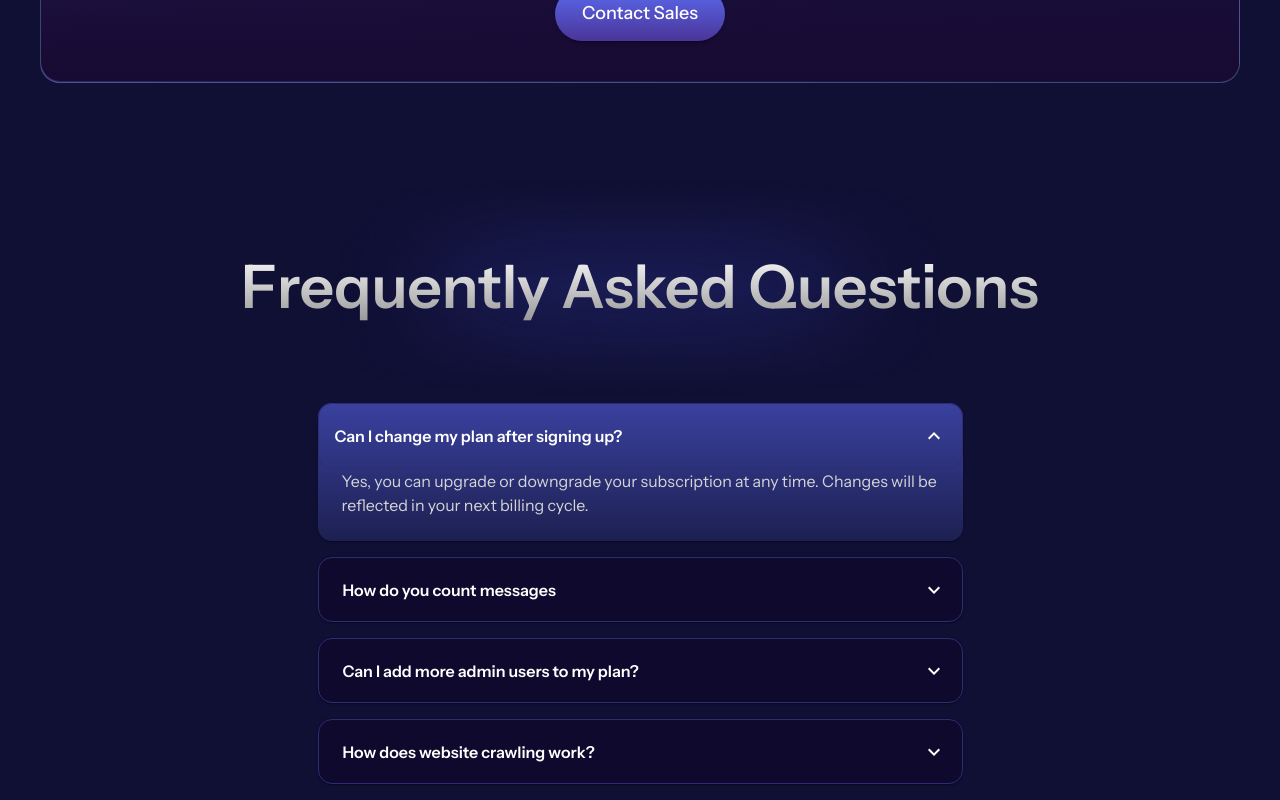
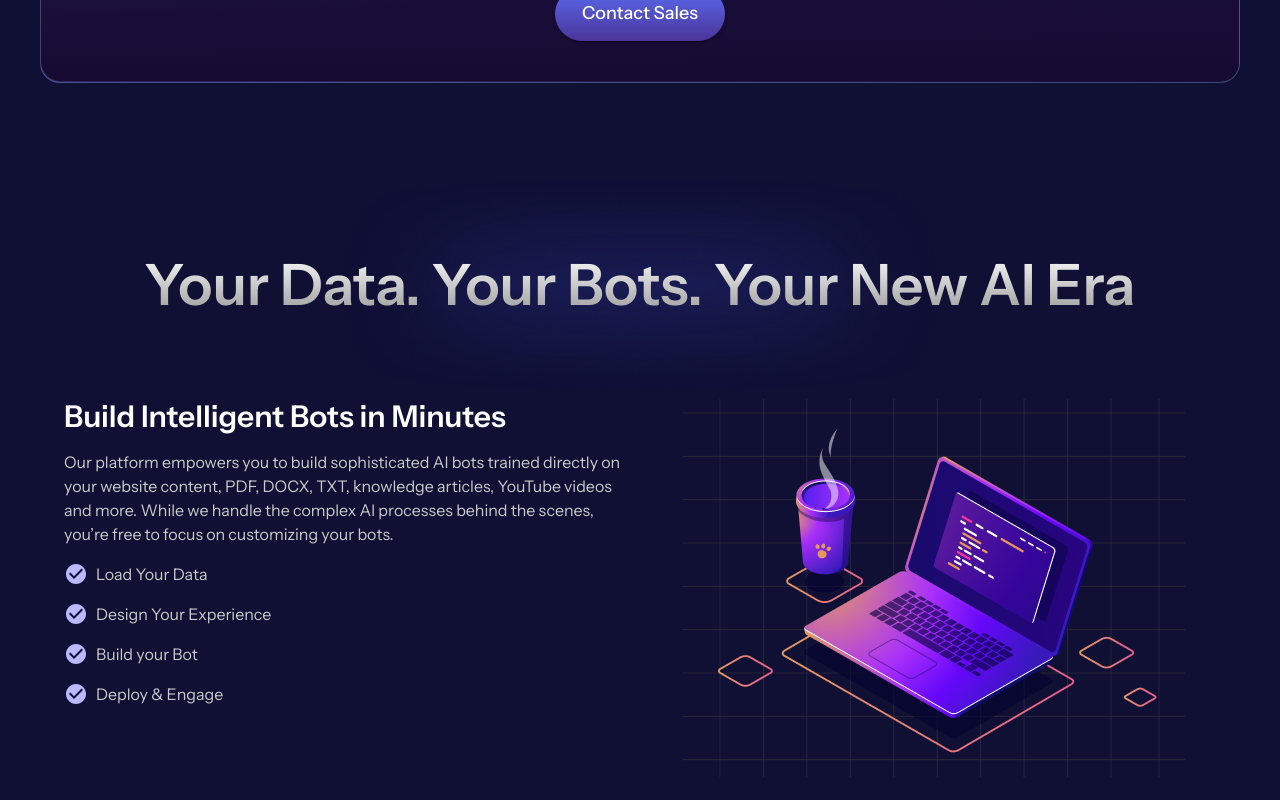
Before and after one commit to AmrapaliUnkal5/transcript_project, a React (Vite) app in the folder frontend/: page /home in a window 1280 px wide. Shown: the part 4920-5720 px from the top of the page. Built offline with nearby package versions, Linux system fonts and the light colour scheme; no server answers.

Commit message:
Added BotdataControl with changes according to client requirement

```diff
--- a/frontend/src/pages/Home/BotDataControl.tsx
+++ b/frontend/src/pages/Home/BotDataControl.tsx
@@ -30,7 +30,7 @@ export default function BotDataControl() {
             <Typography
               variant='h2'
               fontWeight={600}
-              fontSize={['32px', '60px']}
+              fontSize={['32px', '57px']}
               sx={{
                 background: '-webkit-linear-gradient(#FFF, #959595)',
                 backgroundClip: 'text',
@@ -38,7 +38,7 @@ export default function BotDataControl() {
               }}
               textAlign={'center'}
             >
-              Your Bot. Your Data. Your Control
+              Your Data. Your Bots. Your New AI Era
             </Typography>
           </Box>
 
@@ -55,37 +55,33 @@ export default function BotDataControl() {
                   fontSize={['18px', '30px']}
                   mb={2}
                 >
-                  Create Smart Bots in Minutes
+                  Build Intelligent Bots in Minutes
                 </Typography>
                 <Typography variant='body1' color={'#cacaca'}>
-                  Evolra lets you create powerful AI bots and agents trained
-                  directly on your website content, PDFs, videos, knowledge
-                  bases, and more. We take care of the complex AI processes
-                  behind the scenes, allowing you to focusing on tailoring your
-                  bot.
+                  Our platform empowers you to build sophisticated AI bots trained directly on your website content, PDF, DOCX, TXT, knowledge articles, YouTube videos and more. While we handle the complex Al processes behind the scenes, you’re free to focus on customizing your bots.
                 </Typography>
                 <Box display={'flex'} gap={1} my={2}>
                     <CheckCircleIcon sx={{color : '#BAB8FF'}}/>
                     <Typography variant='body1' color={'#cacaca'}>
-                        Train on your data
+                        Load Your Data
                     </Typography>
                 </Box>
                 <Box display={'flex'} gap={1} my={2}>
                     <CheckCircleIcon sx={{color : '#BAB8FF'}}/>
                     <Typography variant='body1' color={'#cacaca'}>
-                        Consistent branding matching your brand
+                        Design Your Experience
                     </Typography>
                 </Box>
                 <Box display={'flex'} gap={1} my={2}>
                     <CheckCircleIcon sx={{color : '#BAB8FF'}}/>
                     <Typography variant='body1' color={'#cacaca'}>
-                        Custom integration with your system
+                        Build your Bot
                     </Typography>
                 </Box>
                 <Box display={'flex'} gap={1} my={2}>
                     <CheckCircleIcon sx={{color : '#BAB8FF'}}/>
                     <Typography variant='body1' color={'#cacaca'}>
-                    AI-powered bots for internal teams
+                    Deploy & Engage
                     </Typography>
                 </Box>
 
--- a/frontend/src/pages/Home/index.tsx
+++ b/frontend/src/pages/Home/index.tsx
@@ -26,7 +26,7 @@ export default function HomePage() {
       <KeyBenefits/>
       <Plans/>
       <Enterprise/>
-      {/* <BotDataControl/> */}
+      <BotDataControl/>
       <FAQ/>
       <StartBuilding/>
       <Footer/>
```
